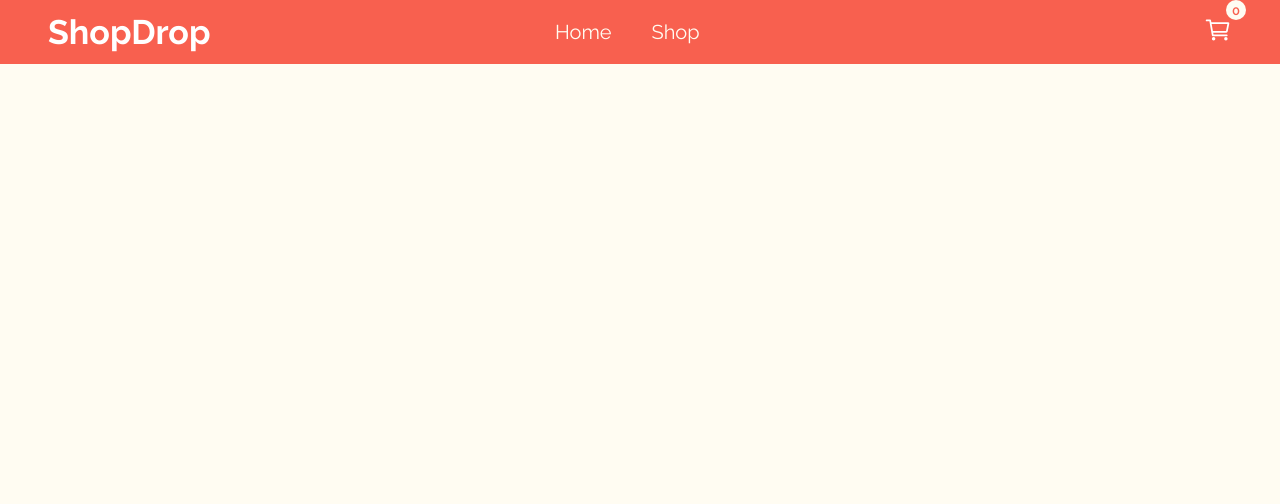
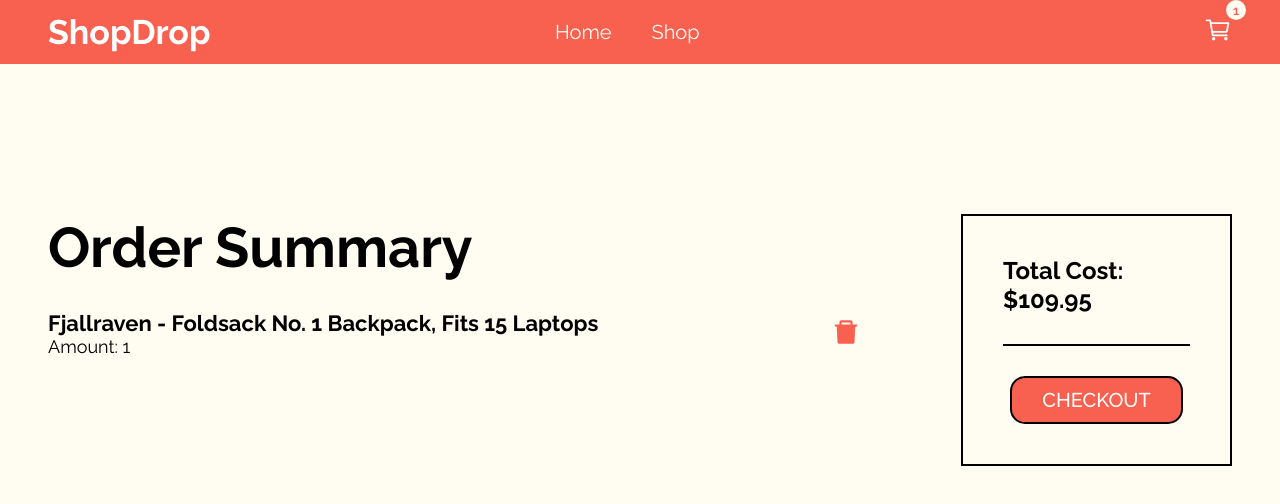
Before and after one commit to CjKhaled/Shopping-Cart, a React (Vite) app: page /checkout in a window 1280 px wide. Shown: the top 504 px of the page. Built offline with nearby package versions, Linux system fonts and the light colour scheme.

Commit message:
feat: add checkout page

```diff
--- a/src/App.jsx
+++ b/src/App.jsx
@@ -1,35 +1,45 @@
 import { BrowserRouter, Routes, Route } from 'react-router-dom'
-import { useState } from 'react';
 import Navbar from './components/Navbar.jsx'
 import Home from "./pages/Home";
 import Shop from "./pages/Shop";
 import Error from "./pages/Error";
 import Product from "./pages/Product";
+import Checkout from './pages/Checkout.jsx';
+import { useState } from "react"
+import data from './data/data.js';
 
 const App = () => {
-    const [itemCount, setItemCount] = useState(0);
-    const [itemsToAdd, setItemsToAdd] = useState(1);
+    const [items, setItems] = useState(1);
 
-    const addToCart = () => {
-        setItemCount(itemCount + itemsToAdd);
+    const addToCart = (title, price, count) => {
+        const result = data.find(item => item.name == title);
+        if (result) {
+            result.count += count;
+        } else {
+            data.push({name: title, price: price, count: count});
+        }
+
+        let counter = 0;
+        data.map(item => counter += 1 * item.count)
+        setItems(counter)
     }
 
-    const decrementCount = () => {
-        itemsToAdd !== 1 && setItemsToAdd(itemsToAdd - 1)
-    }
-
-    const incrementCount = () => {
-        itemsToAdd !== 9 && setItemsToAdd(itemsToAdd + 1)
+    const removeFromCart = (title) => {
+        const index = data.indexOf(data.find(item => item.name == title))
+        const amountToRemove = data[index].count;
+        data.splice(index, 1);
+        setItems(items - amountToRemove);
     }
 
 
   return (
     <BrowserRouter>
-        <Navbar numItems={itemCount} />
+        <Navbar items={items} />
         <Routes>
             <Route path='/' element={<Home />} errorElement={<Error />} />
             <Route path='/shop' element={<Shop />} />
-            <Route path='/shop/:title' element={<Product addToCart={addToCart} itemsToAdd={itemsToAdd} incrementCount={incrementCount} decrementCount={decrementCount} />} />
+            <Route path='/shop/:title' element={<Product items={items} addToCart={addToCart} />} />
+            <Route path='/checkout' element={<Checkout removeFromCart={removeFromCart} />} />
         </Routes>
     </BrowserRouter>
   )
--- a/src/components/Cart.jsx
+++ b/src/components/Cart.jsx
@@ -1,13 +1,14 @@
 import { IoCartOutline } from "react-icons/io5"
 import classes from '../styles/Navbar.module.css'
+import { Link } from "react-router-dom"
 
 
-const Cart = ({ numItems = 0 }) => {
+const Cart = ({ items }) => {
   return (
-    <div className={classes.cart}>
+    <Link to={`/checkout`} className={classes.cart}>
       <IoCartOutline size={`1.75em`} color="white"/>
-      <span className={classes.numberItems}>{numItems}</span>
-    </div>
+      <span className={classes.numberItems}>{items}</span>
+    </Link>
   )
 }
 
--- /dev/null
+++ b/src/components/CheckoutContent.jsx
@@ -0,0 +1,35 @@
+import data from "../data/data"
+import { AiFillDelete } from "react-icons/ai";
+import classes from '../styles/Checkout.module.css'
+import { Link } from "react-router-dom";
+
+const CheckoutContent = ({ removeFromCart }) => {
+  return (
+    <section className={classes.container}>
+        <div className={classes.checkoutContent}>
+            <div className={classes.leftSide}>
+                <h2 className={classes.orderTitle}>Order Summary</h2>
+                {data.map((item) => (
+                    <div key={item.name} className={classes.item}>
+                        <div className={classes.itemContent}>
+                            <Link to={`/shop/${item.name}`} style={{textDecoration: `none`}} className={classes.itemTitle}>{item.name}</Link>
+                            <p className={classes.amount}>Amount: {item.count}</p>
+                        </div>
+                        <div className={classes.delete}>
+                            <AiFillDelete onClick={() => removeFromCart(item.name)} size={`30px`} color="#f8604f" />
+                        </div>
+                    </div>
+                ))}
+            </div>
+            <div className={classes.rightSide}>
+                <div className={classes.table}>
+                    <h2 className={classes.total}>Total Cost: ${data.reduce((accum, curr) => accum + (curr.count * curr.price), 0)}</h2>
+                    <button className={classes.button}>CHECKOUT</button>
+                </div>
+            </div>
+        </div>
+    </section>
+  )
+}
+
+export default CheckoutContent
--- a/src/components/Navbar.jsx
+++ b/src/components/Navbar.jsx
@@ -3,7 +3,7 @@ import Cart from "./Cart"
 import classes from '../styles/Navbar.module.css'
 
 
-const Navbar = ({ numItems }) => {
+const Navbar = ({ items }) => {
   return (
     <nav className={classes.nav}>
         <div className={classes.navContent}>
@@ -12,7 +12,7 @@ const Navbar = ({ numItems }) => {
                 <NavLink className={({isActive}) => isActive ? classes.activeNav : ""} to={`/`}>Home</NavLink>
                 <NavLink className={({isActive}) => isActive ? classes.activeNav : ""} to={`/shop`}>Shop</NavLink>
             </ul>
-            <Cart numItems={numItems} />
+            <Cart items={items} />
         </div>
     </nav>
   )
--- a/src/components/ProductContent.jsx
+++ b/src/components/ProductContent.jsx
@@ -4,18 +4,27 @@ import { useState } from "react";
 import classes from "../styles/Product.module.css"
 
 
-const ProductContent = ({ title, image, price, addToCart, itemsToAdd, decrementCount, incrementCount }) => {
-    const [activeIndex, setActiveIndex] = useState(0);
-    const [activeIndex2, setActiveIndex2] = useState(0);
+const ProductContent = ({ title, image, price, addToCart }) => {
+    const [productColor, setProductColor] = useState(0);
+    const [productSize, setProductSize] = useState(0);
+    const [itemCount, setItemCount] = useState(1);
     const colors = ['red', 'grey', 'green', '#7CB9E8'];
     const sizes = ['S', 'M', 'L'];
 
     const handleClick = (index) => {
-        setActiveIndex(index)
+        setProductColor(index)
     }
 
     const handleClick2 = (index) => {
-        setActiveIndex2(index)
+        setProductSize(index)
+    }
+
+    const decrementCount = () => {
+        itemCount !== 1 && setItemCount(itemCount - 1)
+    }
+
+    const incrementCount = () => {
+        itemCount !== 9 && setItemCount(itemCount + 1)
     }
 
   return (
@@ -34,7 +43,7 @@ const ProductContent = ({ title, image, price, addToCart, itemsToAdd, decrementC
                     <h3 className={classes.secondTitle}>CHOOSE COLOR</h3>
                     <div className={classes.colors}>
                         {colors.map((color, index) => (
-                            <div key={index} className={index == activeIndex ? classes.activeColor : classes.color} onClick={() => handleClick(index)} style={{backgroundColor: color}}></div>
+                            <div key={index} className={index == productColor ? classes.activeColor : classes.color} onClick={() => handleClick(index)} style={{backgroundColor: color}}></div>
                         ))}
                     </div>
                 </div>
@@ -42,17 +51,17 @@ const ProductContent = ({ title, image, price, addToCart, itemsToAdd, decrementC
                     <h3 className={classes.secondTitle}>CHOOSE SIZE</h3>
                     <div className={classes.sizes}>
                         {sizes.map((size, index) => (
-                            <div key={index} className={index == activeIndex2 ? classes.activeSize : classes.size} onClick={() => handleClick2(index)}>{size}</div>
+                            <div key={index} className={index == productSize ? classes.activeSize : classes.size} onClick={() => handleClick2(index)}>{size}</div>
                         ))}
                     </div>
                 </div>
                 <div className={classes.userInput}>
                     <div className={classes.numItems}>
                         <FiMinus size={`26px`} color="#f8604f" onClick={decrementCount} />
-                        <h3 className={classes.amount}>{itemsToAdd}</h3>
+                        <h3 className={classes.amount}>{itemCount}</h3>
                         <FiPlus size={`26px`} color="#f8604f" onClick={incrementCount} />
                     </div>
-                    <button className={classes.button} onClick={addToCart}>ADD TO CART <ImArrowUpRight2 color="white" size={`20px`} /></button>
+                    <button className={classes.button} onClick={() => addToCart(title, price, itemCount)}>ADD TO CART <ImArrowUpRight2 color="white" size={`20px`} /></button>
                 </div>
             </div>
         </div>
--- /dev/null
+++ b/src/data/data.js
@@ -0,0 +1,5 @@
+const data = [
+    {name: 'Fjallraven - Foldsack No. 1 Backpack, Fits 15 Laptops', price: '109.95', count: '1'}
+]
+
+export default data
--- /dev/null
+++ b/src/pages/Checkout.jsx
@@ -0,0 +1,7 @@
+import CheckoutContent from "../components/CheckoutContent"
+
+const Checkout = ({ removeFromCart }) => {
+  return <CheckoutContent removeFromCart={removeFromCart} />
+}
+
+export default Checkout
--- a/src/pages/Product.jsx
+++ b/src/pages/Product.jsx
@@ -4,7 +4,7 @@ import animation from '../styles/Load.module.css'
 import { useEffect, useState } from "react";
 
 
-const Product = ({ addToCart, itemsToAdd, incrementCount, decrementCount }) => {
+const Product = ({ addToCart }) => {
   const APILink = 'https://fakestoreapi.com/products?limit=6';
   const [data, setData] = useState(null);
   const [loading, setLoading] = useState(true);
@@ -45,7 +45,7 @@ const Product = ({ addToCart, itemsToAdd, incrementCount, decrementCount }) => {
 
   const product = findProduct();
 
-  return <ProductContent title={title} image={product.image} price={product.price} addToCart={addToCart} itemsToAdd={itemsToAdd} incrementCount={incrementCount} decrementCount={decrementCount} />
+  return <ProductContent title={title} image={product.image} price={product.price} addToCart={addToCart} />
 
 }
 
--- /dev/null
+++ b/src/styles/Checkout.module.css
@@ -0,0 +1,87 @@
+.container {
+    width: 100%;
+    display: flex;
+    justify-content: center;
+    margin-top: 150px;
+    margin-bottom: 50px;
+}
+
+.checkoutContent {
+    display: grid;
+    grid-template-columns: 3fr 1fr;
+    width: 1440px;
+    gap: 100px;
+    padding: 0 48px;
+}
+
+.orderTitle {
+    font-size: 56px;
+}
+
+.item {
+    display: flex;
+    flex-direction: row;
+    justify-content: space-between;
+    align-items: center;
+}
+
+.itemTitle {
+    font-size: 22px;
+    color: black;
+    cursor: pointer;
+    font-weight: 700;
+}
+
+.amount {
+    font-size: 18px;
+    font-weight: 400;
+}
+
+.delete {
+    cursor: pointer;
+}
+
+.leftSide {
+    display: flex;
+    flex-direction: column;
+    gap: 30px;
+}
+
+.rightSide {
+    border: solid 2px black;
+    padding: 40px;
+    display: flex;
+    align-items: center;
+    justify-content: center;
+}
+
+.table {
+    display: flex;
+    flex-direction: column;
+    align-items: center;
+    gap: 30px;
+}
+
+.total {
+    border-bottom: solid 2px black;
+    padding-bottom: 30px;
+}
+
+.button {
+    color: white;
+    text-decoration: none;
+    background-color: var(--primary-color);
+    border: solid 2px black;
+    border-radius: 15px;
+    font-size: 20px;
+    font-weight: 500;
+    width: fit-content;
+    padding: 10px 30px;
+    cursor: pointer;
+    transition: all 300ms ease;
+}
+
+.button:hover {
+    transform: translate(10px, 10px);
+    box-shadow: -10px -10px 0 black;
+}
--- a/src/styles/index.css
+++ b/src/styles/index.css
@@ -4,7 +4,6 @@
     padding: 0;
     margin: 0;
     font-family: "Raleway";
-    user-select: none;
 }
 
 body {
```
